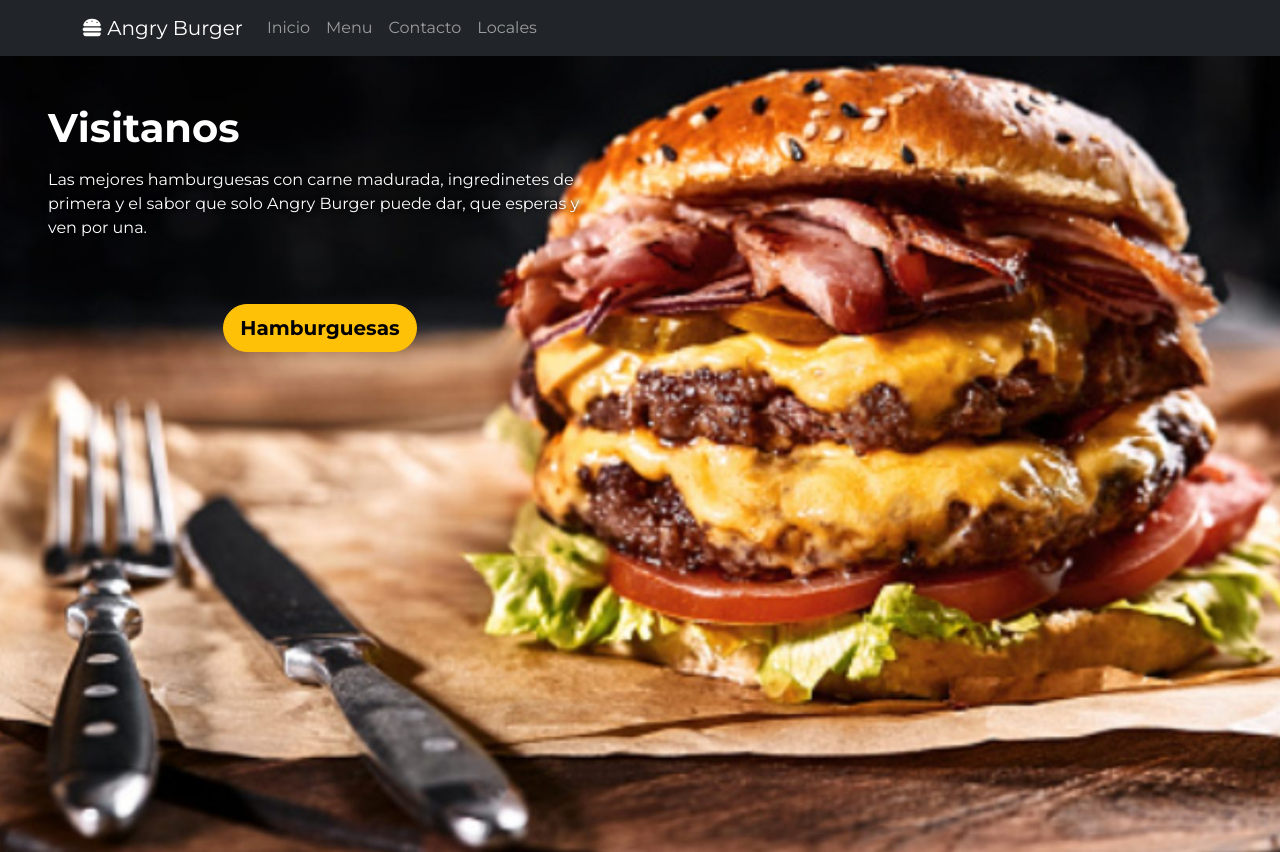
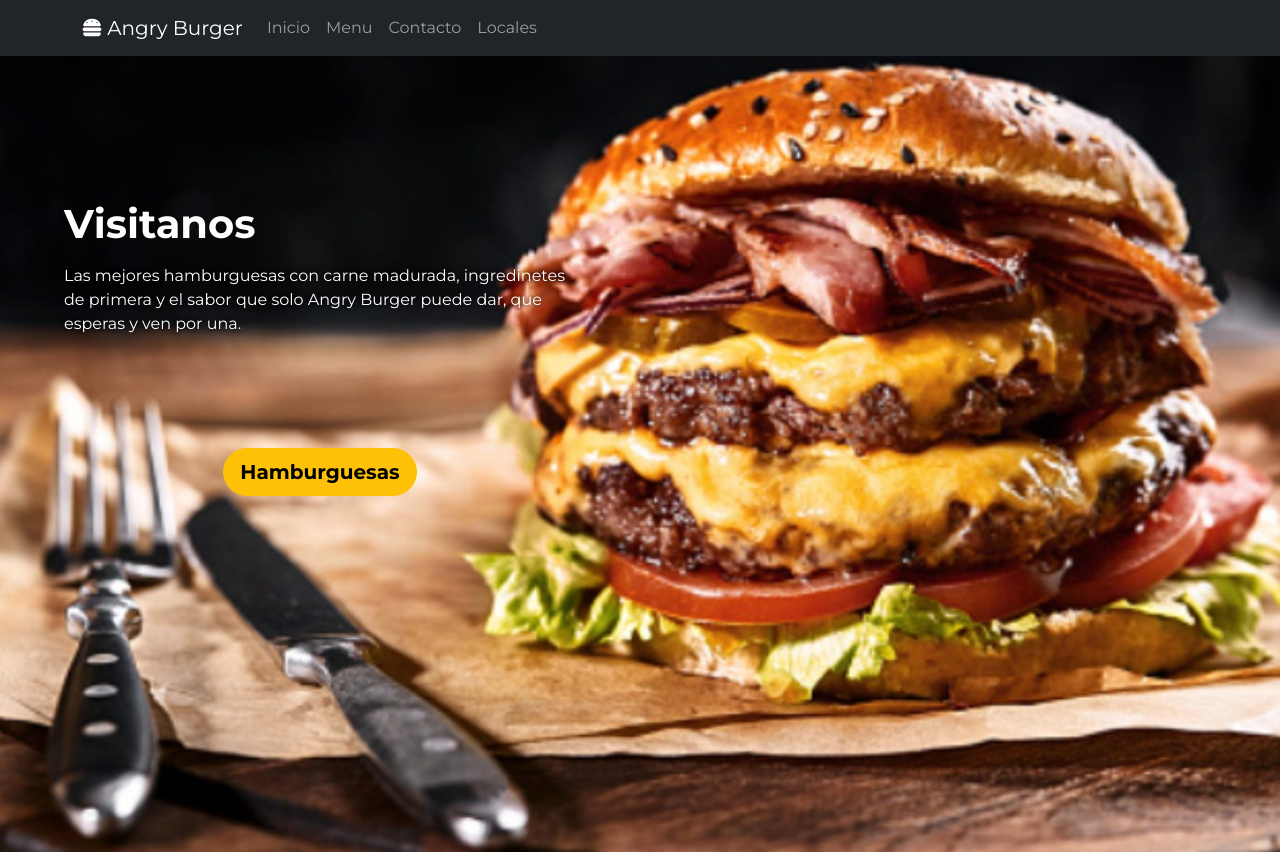
Before and after one commit to garaos/proyecto4, a React (Create React App) app: page / in a window 1280 px wide. Shown: the top 852 px of the page. Built offline with nearby package versions, Linux system fonts and the light colour scheme.

Commit message:
correccion archivos nanifest.jason y jumbotron

```diff
--- a/src/contents/Jumbotron.jsx
+++ b/src/contents/Jumbotron.jsx
@@ -4,7 +4,7 @@ const Jumbotron = () => {
     return (
         <div className='imgJum'>
                 <div className='col-12 col-md-9 col-lg-7 col-xl-6 pt-5 px-5'>
-                    <div classNme='container-fluid py-5 mt-5 px-3'>
+                    <div className='container-fluid py-5 mt-5 px-3'>
                         <h1 className='fw-bold text-white'>Visitanos</h1>
                         <p className='text-white shadou pt-2'>
                            Las mejores hamburguesas con carne madurada, ingredinetes de primera y el sabor que solo Angry Burger puede dar, que esperas y ven por una.
```
Also changed, not shown: public/manifest.json.
